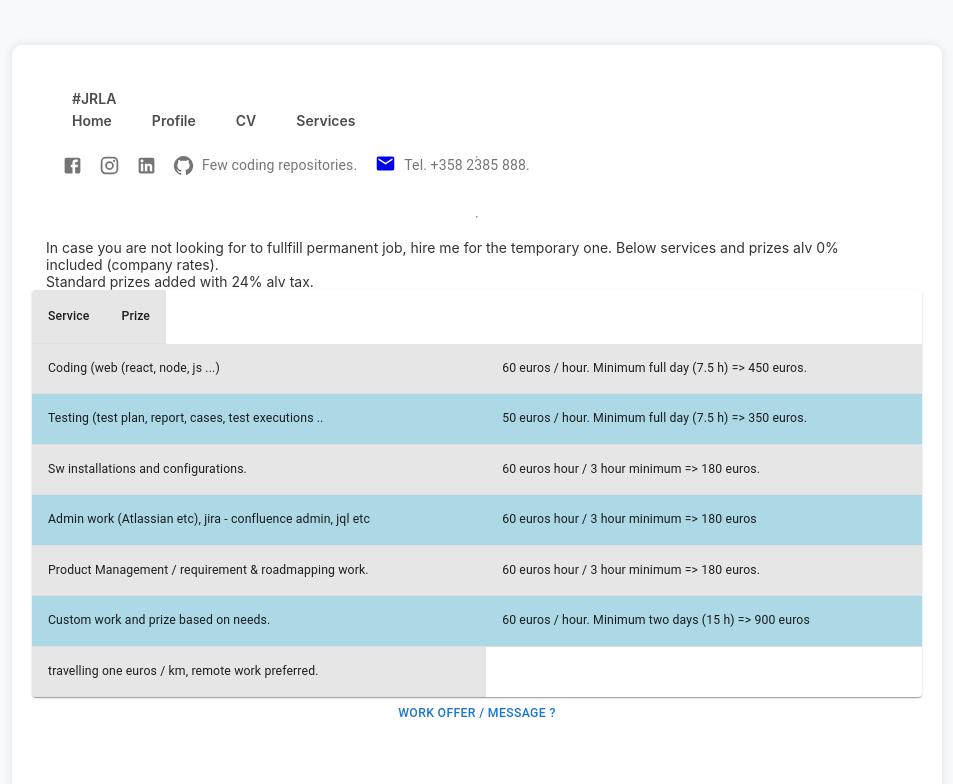
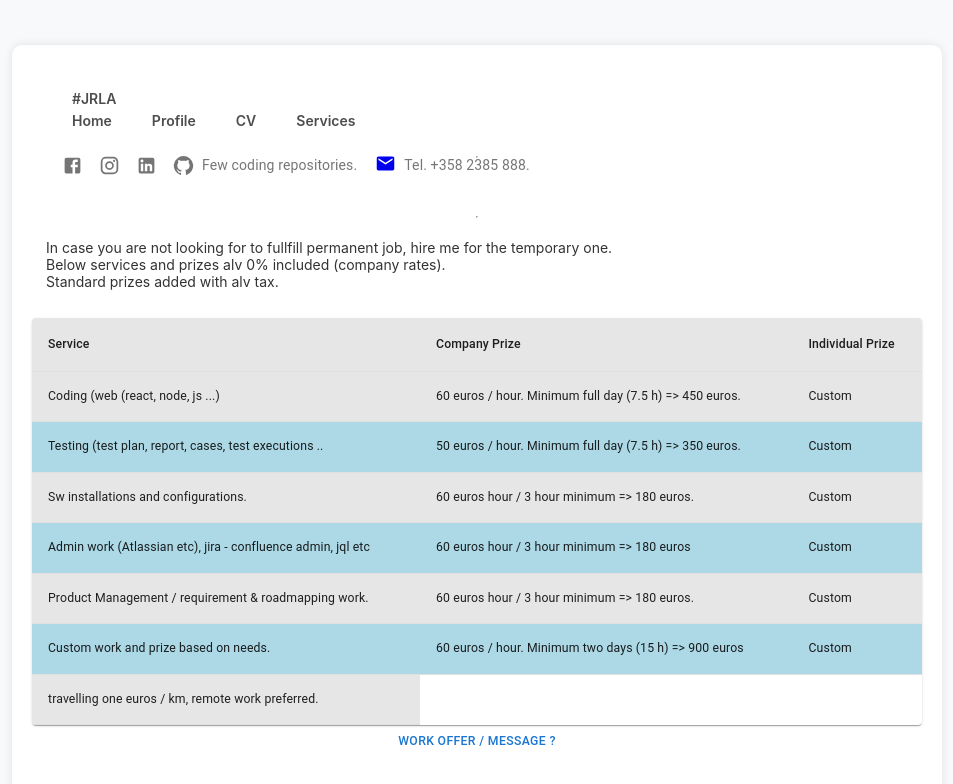
Before and after one commit to JouniR68/CV, a React (Vite) app: page /rent in a window 1280 px wide. Shown: the top 784 px of the page, without its empty margins (156-1109 px from the left). Built offline with nearby package versions, Linux system fonts and the light colour scheme; no server answers.

Commit message:
mix things

```diff
--- a/package.json
+++ b/package.json
@@ -16,6 +16,7 @@
     "@emotion/styled": "^11.11.5",
     "@mui/icons-material": "^5.15.7",
     "@mui/material": "^5.15.20",
+    "@mui/styles": "^5.16.0",
     "axios": "^1.6.5",
     "concurrently": "^8.2.2",
     "firebase": "^10.12.2",
--- a/src/components/Services.jsx
+++ b/src/components/Services.jsx
@@ -11,12 +11,10 @@ import {
   Paper,
   Button
 } from "@mui/material";
-import { NavigateNextOutlined } from "@mui/icons-material";
-
-
 export default function Services() {
 
   const navigate = useNavigate()
+
   let i = 0;
   const issueData = JsonData.services.map((j) => {
     return j;
@@ -30,47 +28,57 @@ export default function Services() {
     <>
       <hr></hr>
 
-      <div className = "output--text">
-        In case you are not looking for to fullfill permanent job, hire me for the temporary one. Below services and prizes alv 0% included (company rates).<br></br>Standard prizes added with 24% alv tax.
+      <div className="output--text">
+        In case you are not looking for to fullfill permanent job, hire me for the temporary one.<br></br>
+        Below services and prizes alv 0% included (company rates).<br></br>Standard prizes added with alv tax.
       </div>
-
+      <p></p>
       <TableContainer component={Paper}>
 
-      <TableHead>
+
+
+        <Table sx={{ minWidth: 650 }} aria-label="simple table" key={i++}>
+
+          <TableHead>
             <TableRow>
               <TableCell align="left">Service</TableCell>
-              <TableCell align="left">Prize</TableCell>
+              <TableCell align="left">Company Prize</TableCell>
+              <TableCell align="left">Individual Prize</TableCell>
             </TableRow>
           </TableHead>
 
-
-        <Table sx={{ minWidth: 650 }} aria-label="simple table" key={i++}>
 
           {issueData?.map((t) => (
             <TableBody key={nanoid()}>
               <TableRow>
                 <TableCell align="left">{t?.["serv1"]}</TableCell>
                 <TableCell>{t?.["serv1-prize"]}</TableCell>
+                <TableCell>Custom</TableCell>
               </TableRow>
               <TableRow>
                 <TableCell align="left">{t?.["serv2"]}</TableCell>
                 <TableCell>{t?.["serv2-prize"]}</TableCell>
+                <TableCell>Custom</TableCell>
               </TableRow>
               <TableRow>
                 <TableCell align="left">{t?.["serv3"]}</TableCell>
                 <TableCell>{t?.["serv3-prize"]}</TableCell>
+                <TableCell>Custom</TableCell>
               </TableRow>
               <TableRow>
                 <TableCell align="left">{t?.["serv4"]}</TableCell>
                 <TableCell>{t?.["serv4-prize"]}</TableCell>
+                <TableCell>Custom</TableCell>
               </TableRow>
               <TableRow>
                 <TableCell align="left">{t?.["serv5"]}</TableCell>
                 <TableCell>{t?.["serv3-prize"]}</TableCell>
+                <TableCell>Custom</TableCell>
               </TableRow>
               <TableRow>
                 <TableCell align="left">{t?.["serv6"]}</TableCell>
                 <TableCell>{t?.["serv6-prize"]}</TableCell>
+                <TableCell>Custom</TableCell>
               </TableRow>
 
               <TableRow>
```
Also changed, not shown: 1 other file (tests, documents, lock files or other folders).
